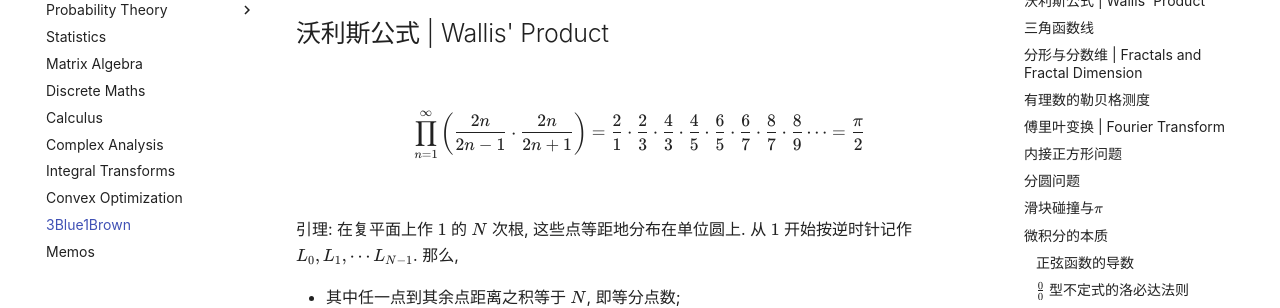
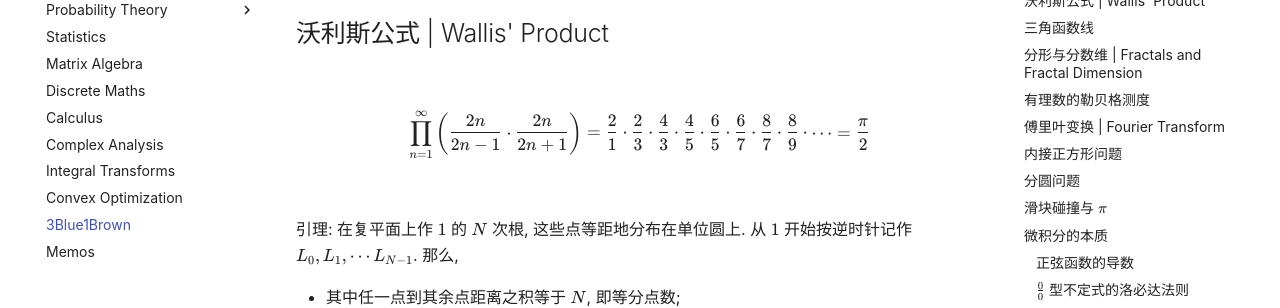
Before and after one commit to x4Cx58x54/writing, an MkDocs documentation site: the page built from docs/maths/3b1b/3b1b.md, in a window 1280 px wide and 900 px high, scrolled down 1437 px. Shown: the part 152-460 px from the top of the window. Built offline with MkDocs 1.6.1 and Material for MkDocs 9.7.7, drawn with Linux system fonts in a browser that asks for light colours; some of the changed text lies outside the part shown.

Commit message:
fix styles

```diff
--- a/docs/maths/3b1b/3b1b.md
+++ b/docs/maths/3b1b/3b1b.md
@@ -28,7 +28,7 @@
 
 $$
 \prod\limits_{n=1}^{\infty}\left(\frac{2n}{2n-1}\cdot\frac{2n}{2n+1}\right)=
-\frac{2}{1}\cdot\frac{2}{3}\cdot\frac{4}{3}\cdot\frac{4}{5}\cdot\frac{6}{5}\cdot\frac{6}{7}\cdot\frac{8}{7}\cdot\frac{8}{9}\cdots=\frac{\pi}{2}
+\frac{2}{1}\cdot\frac{2}{3}\cdot\frac{4}{3}\cdot\frac{4}{5}\cdot\frac{6}{5}\cdot\frac{6}{7}\cdot\frac{8}{7}\cdot\frac{8}{9}\cdot\cdots=\frac{\pi}{2}
 $$
 
 引理: 在复平面上作 $1$ 的 $N$ 次根, 这些点等距地分布在单位圆上. 从 $1$ 开始按逆时针记作 $L_0, L_1, \cdots L_{N-1}$. 那么,
@@ -152,14 +152,13 @@
 
 由三角形相似易证.
 
-注意 $\sin$、$\cos$、$\tan$ 都直接与$x$轴有关, 而 $\mathrm{co}$- 都直接与$y$轴有关.
+注意 $\sin$、$\cos$、$\tan$ 都直接与 $x$ 轴有关, 而 $\mathrm{co}$- 都直接与 $y$ 轴有关.
 
 ![](./img/01_3b1b_tfl_02.png){: width=420px}
 
 ## 分形与分数维 | Fractals and Fractal Dimension
 
-维数的一种定义方法是:
-对长度（一维）进行系数为 $k$ 的缩放时, $n$ 维上的缩放比例为 $k^n$.
+维度数的一种定义是: 对长度（一维）进行系数为 $k$ 的缩放时, $n$ 维上的缩放比例为 $k^n$.
 
 谢尔宾斯基三角形（Sierpinski triangle）与科赫雪花（Koch snowflake）
 
@@ -185,7 +184,7 @@
 D_k=\log_3(4)\approx1.262.
 $$
 
-若用一维来量度, 则可以在其中定义一条无限长的线, 而从二维来看, 它的面积又是$0$, 只有用一个分数维的测度来度量它才是合适的.
+若用一维来量度, 则可以在其中定义一条无限长的线, 而从二维来看, 它的面积又是 0, 只有用一个分数维的测度来度量它才是合适的.
 
 ![](./img/01_3b1b_fractals_03.png){: width=240px}
 
@@ -243,10 +242,10 @@
 
 即傅里叶变换.
 
-![](./img/01_3b1b_ft_02.png){: height=180px style="margin:0;"}
-![](./img/01_3b1b_ft_03.png){: height=180px style="margin:0;"}
-![](./img/01_3b1b_ft_04.png){: height=180px style="margin:0;"}
-{: style="display:flex;justify-content:center;"}
+![](./img/01_3b1b_ft_02.png){: height=180px style="margin:0;display:inline-block;"}
+![](./img/01_3b1b_ft_03.png){: height=180px style="margin:0;display:inline-block;"}
+![](./img/01_3b1b_ft_04.png){: height=180px style="margin:0;display:inline-block;"}
+{: style="justify-content:center;"}
 
 ## 内接正方形问题
 
@@ -308,7 +307,7 @@
 F_\mathrm{in}=F-1=\mathrm{C}_n^2+\mathrm{C}_n^4+1.
 $$
 
-## 滑块碰撞与$\pi$
+## 滑块碰撞与 $\pi$
 
 两个滑块静止在一边是无限重墙壁的光滑平面上, 大滑块首先朝内运动, 使得小滑块在墙壁和大滑块之间来回碰撞, 且这个系统在整个运动过程中没有能量损失. 若大滑块质量是小滑块的 $100^n\;(n\in\mathbb{N}^+)$ 倍, 则总碰撞次数正好是 $\pi$ 的前几位数字.
 
```
Also changed, not shown: other parts of docs/maths/3b1b/3b1b.md (+4 -4 lines).
